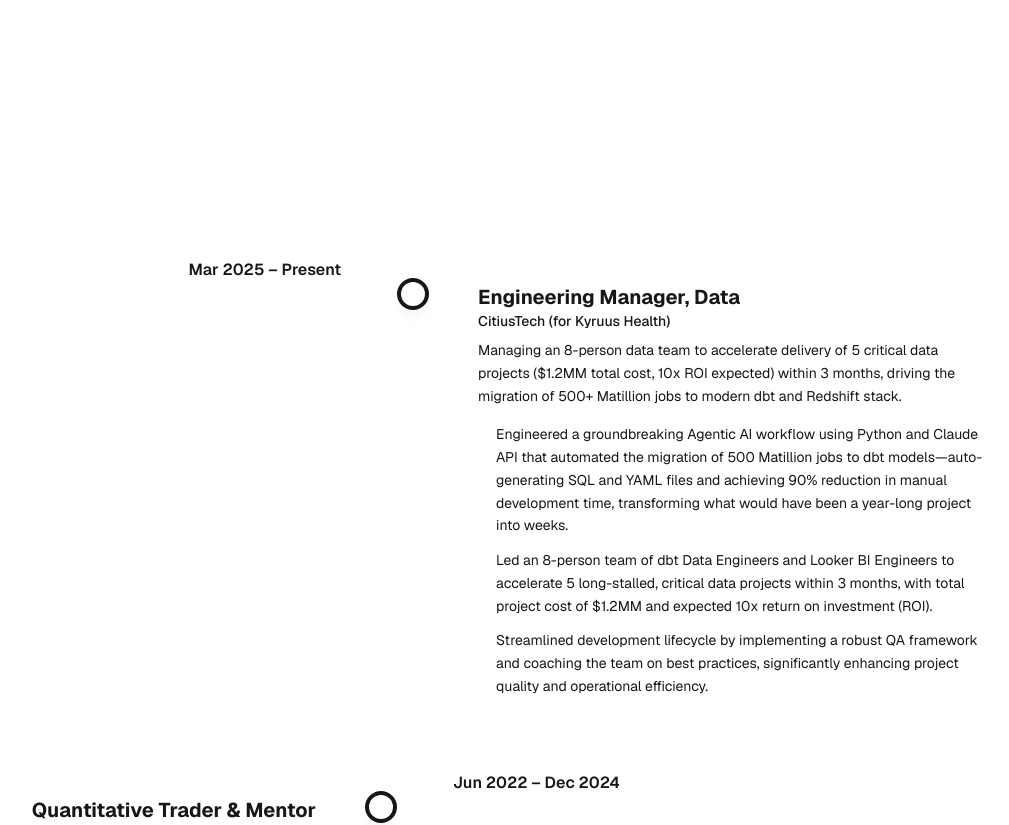
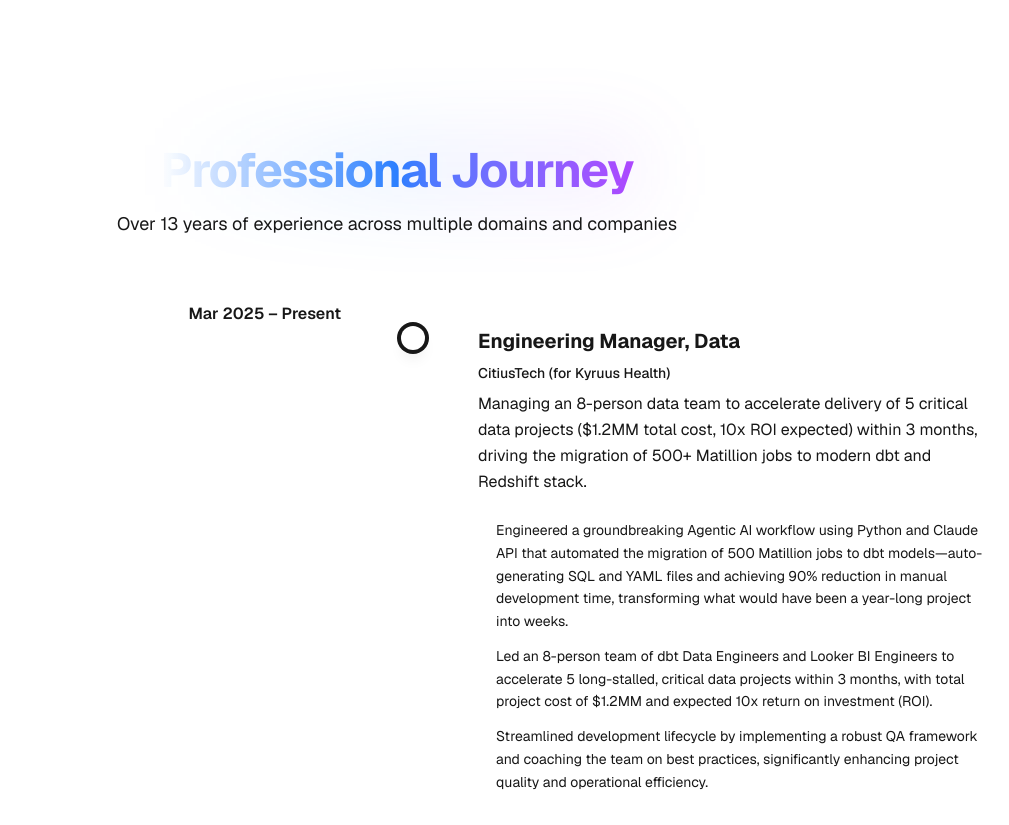
Before and after one commit to sharath459/portfolio, a Next.js app: page / in a window 1280 px wide. Shown: the part 4560-5385 px from the top of the page, without its empty margins (243-1252 px from the left). Built offline with nearby package versions, Linux system fonts and the light colour scheme.

Commit message:
Enhance Professional Journey section with consistent styling, animated header, and improved card design

```diff
--- a/src/components/ExperienceTimeline.tsx
+++ b/src/components/ExperienceTimeline.tsx
@@ -6,17 +6,44 @@
 
 export function ExperienceTimeline() {
   return (
-    <section id="experience" className="w-full py-16 md:py-24 lg:py-32 bg-gradient-to-b from-background to-muted/10">
-      <div className="container px-4 md:px-6">
-          <motion.h2
+    <section id="experience" className="w-full py-16 md:py-24 lg:py-32 relative overflow-hidden">
+      {/* Consistent animated background */}
+      <div className="absolute inset-0 bg-gradient-to-b from-background via-primary/5 to-background -z-10" />
+      <div className="absolute inset-0 bg-grid-white/[0.02] -z-10" />
+
+      <div className="container px-4 md:px-6 max-w-7xl mx-auto">
+          <motion.div
             initial={{ opacity: 0, y: 20 }}
             whileInView={{ opacity: 1, y: 0 }}
             viewport={{ once: true }}
             transition={{ duration: 0.6 }}
-            className="text-3xl font-bold tracking-tight text-center sm:text-4xl md:text-5xl mb-16 bg-clip-text text-transparent bg-gradient-to-r from-white to-primary/70"
+            className="text-center mb-16"
           >
-            Professional Journey
-          </motion.h2>
+            <motion.h2
+              className="text-3xl font-bold tracking-tight sm:text-4xl md:text-5xl mb-4 relative inline-block"
+              initial={{ opacity: 0, scale: 0.95 }}
+              whileInView={{ opacity: 1, scale: 1 }}
+              transition={{ duration: 0.5 }}
+            >
+              <span className="relative z-10 bg-clip-text text-transparent bg-gradient-to-r from-primary via-blue-500 to-purple-500">
+                Professional Journey
+              </span>
+              <motion.div
+                className="absolute -inset-2 bg-gradient-to-r from-primary/20 via-blue-500/20 to-purple-500/20 blur-2xl -z-10"
+                animate={{
+                  opacity: [0.3, 0.6, 0.3],
+                }}
+                transition={{
+                  duration: 3,
+                  repeat: Infinity,
+                  ease: "easeInOut"
+                }}
+              />
+            </motion.h2>
+            <p className="text-muted-foreground text-center text-lg max-w-3xl mx-auto">
+              Over 13 years of experience across multiple domains and companies
+            </p>
+          </motion.div>
           <div className="relative">
             {/* The timeline line */}
             <div className="absolute left-1/2 -translate-x-1/2 h-full w-1 bg-gradient-to-b from-primary/50 via-primary/30 to-primary/10 hidden md:block rounded-full"></div>
@@ -54,17 +81,22 @@
                       className="absolute top-6 hidden md:block bg-gradient-to-br from-primary to-primary/60 rounded-full w-6 h-6 shadow-lg shadow-primary/50 ring-4 ring-background"
                       style={index % 2 === 0 ? {left: '-3.25rem'} : {right: '-3.25rem'}}
                     ></motion.div>
-                    <Card className="group hover:shadow-xl hover:shadow-primary/10 transition-all duration-500 hover:border-primary/30 bg-gradient-to-br from-card to-card/50">
-                      <CardHeader>
-                        <CardTitle className="text-xl group-hover:text-primary transition-colors duration-300">
+                    <Card className="group hover:shadow-xl hover:shadow-primary/20 transition-all duration-500 hover:border-primary/50 bg-gradient-to-br from-card to-card/50 backdrop-blur-sm relative overflow-hidden">
+                      {/* Card glow effect on hover */}
+                      <motion.div
+                        className="absolute inset-0 bg-gradient-radial from-primary/10 via-transparent to-transparent opacity-0 group-hover:opacity-100 transition-opacity duration-500"
+                        initial={false}
+                      />
+                      <CardHeader className="relative z-10">
+                        <CardTitle className="text-xl group-hover:text-primary transition-colors duration-300 font-bold">
                           {item.title}
                         </CardTitle>
-                        <CardDescription className="text-base font-medium">
+                        <CardDescription className="text-base font-medium mt-2">
                           {item.company}
                         </CardDescription>
                       </CardHeader>
-                      <CardContent>
-                        <p className="text-muted-foreground mb-4 leading-relaxed">
+                      <CardContent className="relative z-10">
+                        <p className="text-muted-foreground mb-6 leading-relaxed text-base">
                           {item.summary}
                         </p>
                         <ul className="space-y-3">
```
